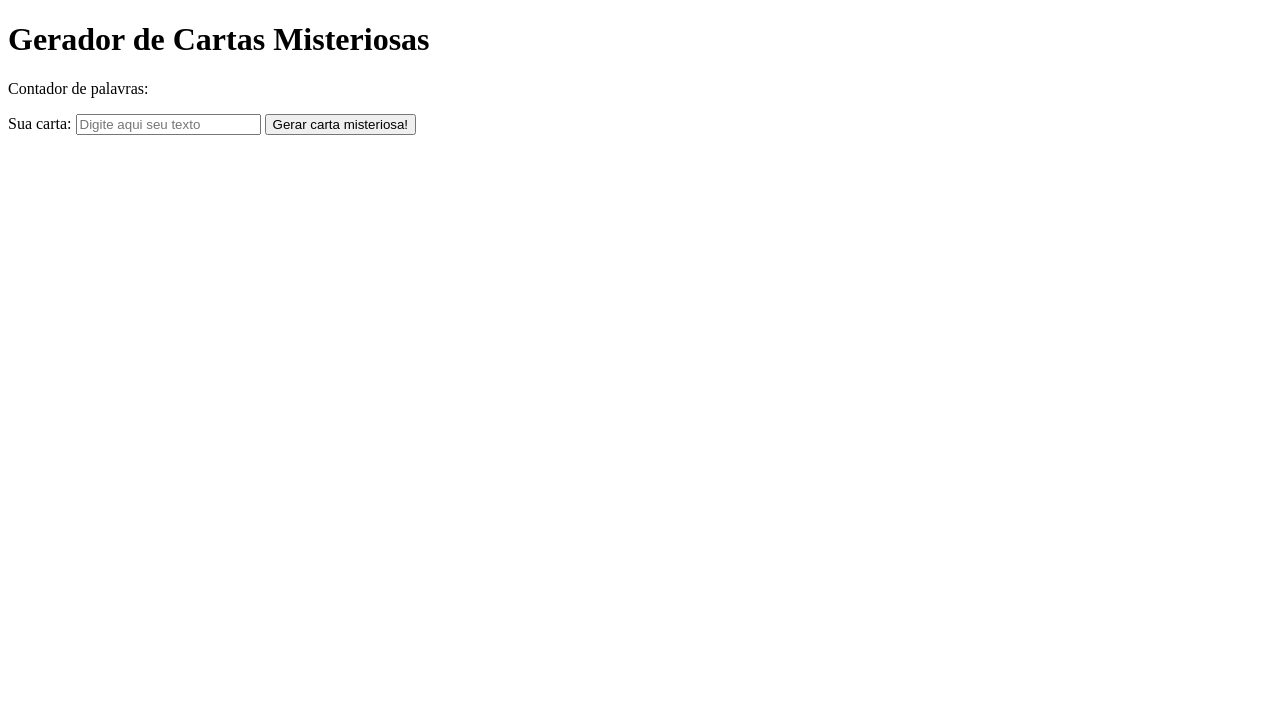
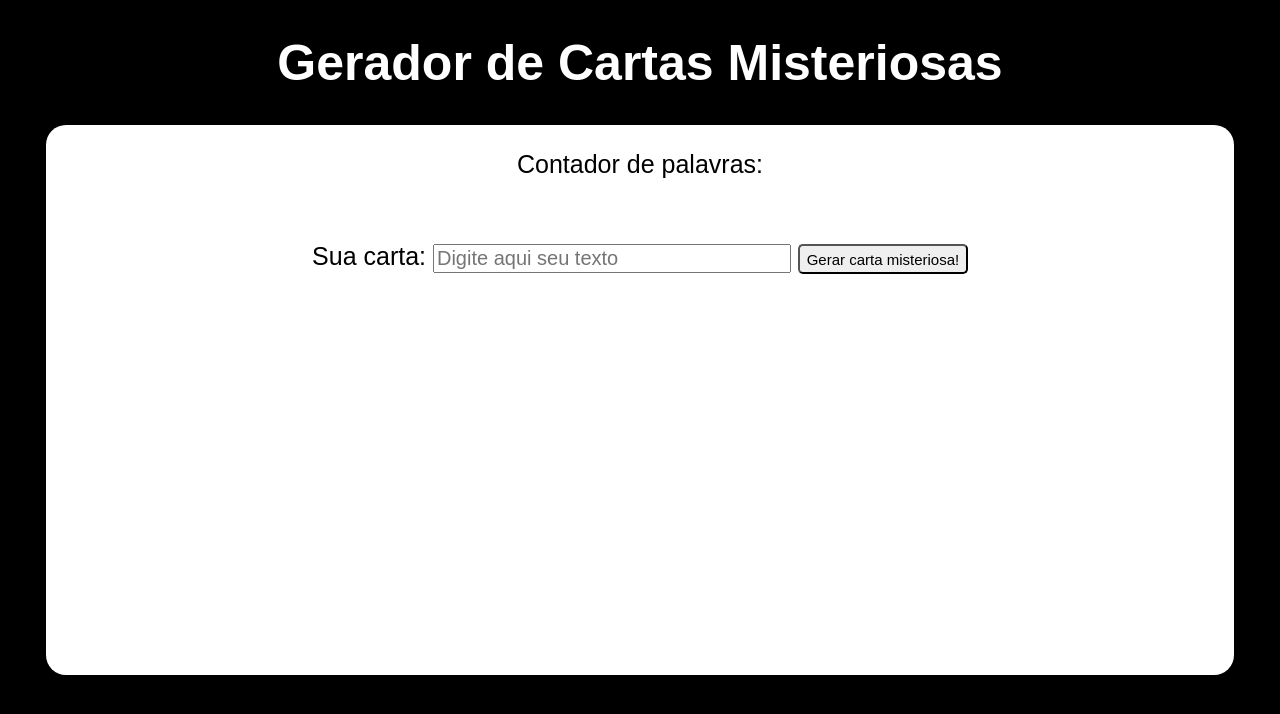
Before and after one commit to Jacqueline-Silva/mistery-letter, a website: page index.html in a window 1280 px wide. Drawn offline with Linux system fonts and the light colour scheme.

Commit message:
Requisito 16

```diff
--- a/index.html
+++ b/index.html
@@ -11,6 +11,7 @@
     <header>
       <h1>Gerador de Cartas Misteriosas</h1>
     </header>
+    <section id="centro">
       <section>
         Contador de palavras: <p id="carta-contador"></p>
         Sua carta:
@@ -25,6 +26,7 @@
       <section>
         <p id="carta-gerada"></p>
       </section>
+    </section>
     <script src="script.js"></script>
   </body>
 </html>
--- a/script.js
+++ b/script.js
@@ -2,9 +2,13 @@ const inpCartaTexto = document.getElementById('carta-texto');
 const pCartaGerada = document.getElementById('carta-gerada');
 const btnCriarCarta = document.getElementById('criar-carta');
 
+const arrayEstilo = ['newspaper', 'magazine1', 'magazine2'];
+const arrayTamanho = ['medium', 'big', 'reallybig'];
+const arrayRotacao = ['rotateleft', 'rotateright'];
+const arrayInclinacao = ['skewleft', 'skewright'];
+
 function geraCarta() {
   const valueInput = inpCartaTexto.value.split(' ');
-
   while (pCartaGerada.firstChild) {
     pCartaGerada.removeChild(pCartaGerada.firstChild);
   }
@@ -16,6 +20,10 @@ function geraCarta() {
   for (let palavra = 0; palavra < valueInput.length; palavra += 1) {
     const spanDoP = document.createElement('span');
     spanDoP.innerHTML = valueInput[palavra];
+    spanDoP.classList.add(arrayEstilo[Math.floor(Math.random() * 3)]);
+    spanDoP.classList.add(arrayTamanho[Math.floor(Math.random() * 3)]);
+    spanDoP.classList.add(arrayRotacao[Math.floor(Math.random() * 2)]);
+    spanDoP.classList.add(arrayInclinacao[Math.floor(Math.random() * 2)]);
     pCartaGerada.appendChild(spanDoP);
   }
 }
--- a/style.css
+++ b/style.css
@@ -1,6 +1,41 @@
+body {
+  background-color: black;
+  font-family: Arial, Helvetica, sans-serif;
+  font-size: 25px;
+  text-align: center;
+}
+
+header {
+  color: white;
+}
+
+#centro {
+  background-color: white;
+  width: 90%;
+  height: 500px;
+  margin: auto;
+  border-radius: 20px;
+  padding: 25px;
+
+}
+
+input{
+  font-size: 20px;
+  width: 350px;
+}
+
+button {
+  height: 30px;
+  width: 170px;
+  border-radius: 5px;
+  margin-top: 40px;
+  font-size: 15px;
+}
+
+
 .newspaper {
   background-color: antiquewhite;
-  font-family: 'Times New Roman', Times, serif;
+  font-family: "Times New Roman", Times, serif;
   font-weight: 700;
 }
 
```
Lines whose indentation alone changed are shown as unchanged.
